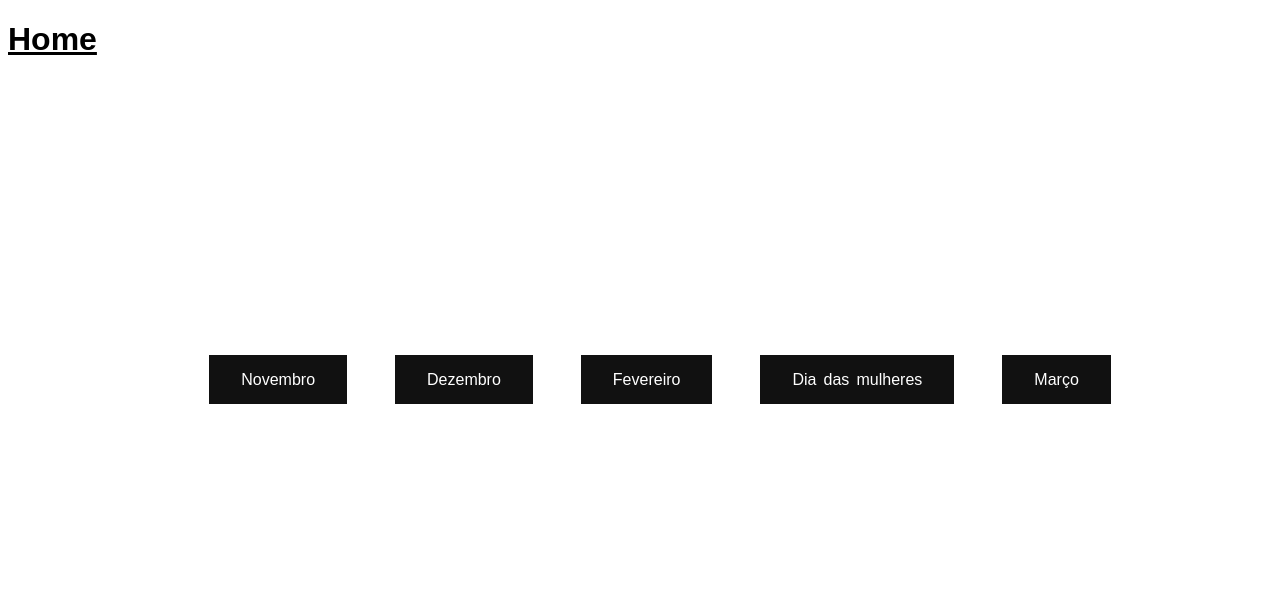
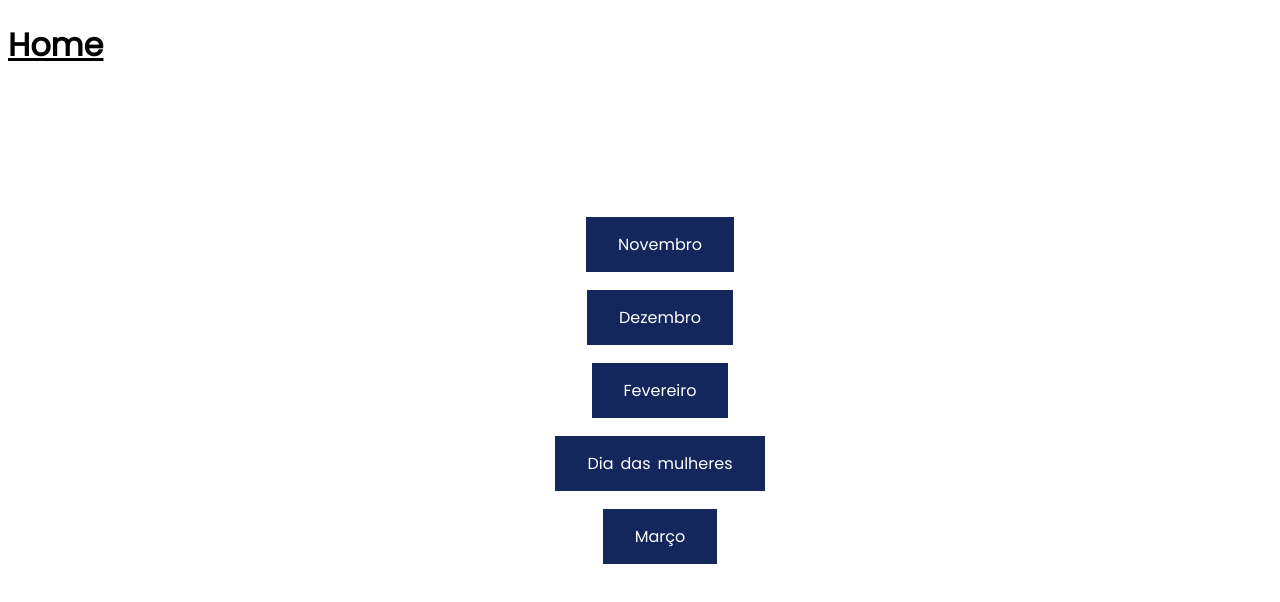
Before and after one commit to VitorAndrey/portal_newsletter, a Next.js app: page / in a window 1280 px wide. Shown: the top 602 px of the page. Built offline with nearby package versions, Linux system fonts and the light colour scheme.

Commit message:
coloquei os botoes em column pra nao quebra no cel e troquei a fonte para poppins

```diff
--- a/styles/Home.module.css
+++ b/styles/Home.module.css
@@ -11,10 +11,13 @@
   list-style: none;
   justify-content: center;
   align-items: center;
+  flex-direction: column;
 }
+
 .navlink {
   text-decoration: none;
   color: #fff;
-  background-color: #111;
+  min-width: 200px;
+  background-color: #13275c;
   padding: 1rem 2rem;
 }
--- a/styles/globals.css
+++ b/styles/globals.css
@@ -1,5 +1,7 @@
+@import url("https://fonts.googleapis.com/css2?family=Poppins&display=swap");
+
 body {
-  font-family: avenir, sans-serif;
+  font-family: "Poppins", sans-serif;
   -webkit-font-smoothing: antialiased;
   -moz-osx-font-smoothing: grayscale;
   word-wrap: break-word;
```
